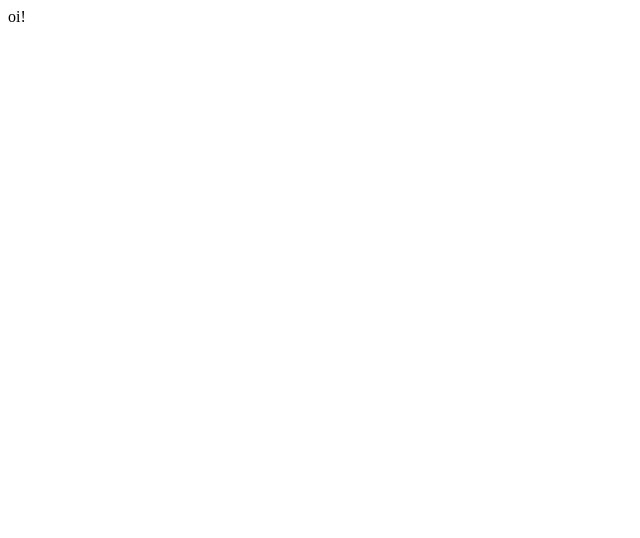
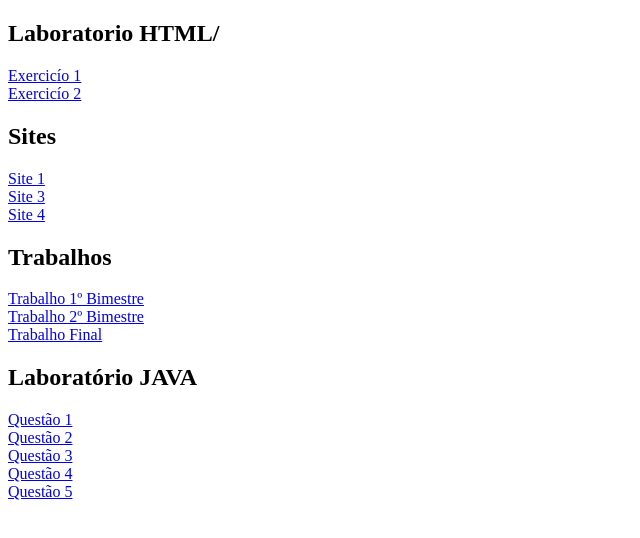
Before and after one commit to rannier99/Rannier-Mattos, a plain HTML site: page index.html in a window 1280 px wide. Shown: the whole page, without its empty margins (0-640 px from the left). Drawn offline with Linux system fonts and the light colour scheme.

Commit message:
Update index.html

```diff
--- a/index.html
+++ b/index.html
@@ -1 +1,34 @@
-oi!
+<!DOCTYPE html>
+<html lang="pt-br">
+<head>
+    <meta charset="UTF-8">
+    <meta http-equiv="X-UA-Compatible" content="IE=edge">
+    <meta name="viewport" content="width=device-width, initial-scale=1.0">
+    <title>Tarefas Fundamentos de WEB</title>
+</head>
+<body>
+    <h2>Laboratorio HTML/</h2>
+    <a href=" https://rannier99.github.io/Laboratorio-HTML-1/">Exercicío 1</a><br>
+    <a href="https://rannier99.github.io/Laboratorio-HTML-1-ex2/">Exercicío 2</a><br>
+
+    <h2>Sites</h2>
+    <a href="https://rannier99.github.io/site1/">Site 1</a><br>
+    <a href="https://rannier99.github.io/site3/">Site 3</a><br>
+    <a href="https://rannier99.github.io/site4/">Site 4</a><br>
+
+    <h2>Trabalhos</h2>
+    <a href="https://rannier99.github.io/trabalho1-bimestre/">Trabalho 1º Bimestre</a><br>
+    <a href="https://rannier99.github.io/trabalho-2-bimestre/">Trabalho 2º Bimestre</a><br>
+    <a href="https://rannier99.github.io/provafinal/">Trabalho Final</a><br>
+
+    <h2>Laboratório JAVA</h2>
+    <a href="https://rannier99.github.io/labjava1q1/">Questão 1</a><br>
+    <a href="https://rannier99.github.io/labjava1q2/">Questão 2</a><br>
+    <a href="https://rannier99.github.io/labjava1q3/">Questão 3</a><br>
+    <a href="https://rannier99.github.io/labjava1q4/">Questão 4</a><br>
+    <a href="https://rannier99.github.io/labjava1q5/">Questão 5</a><br>
+
+
+
+</body>
+</html>
```
